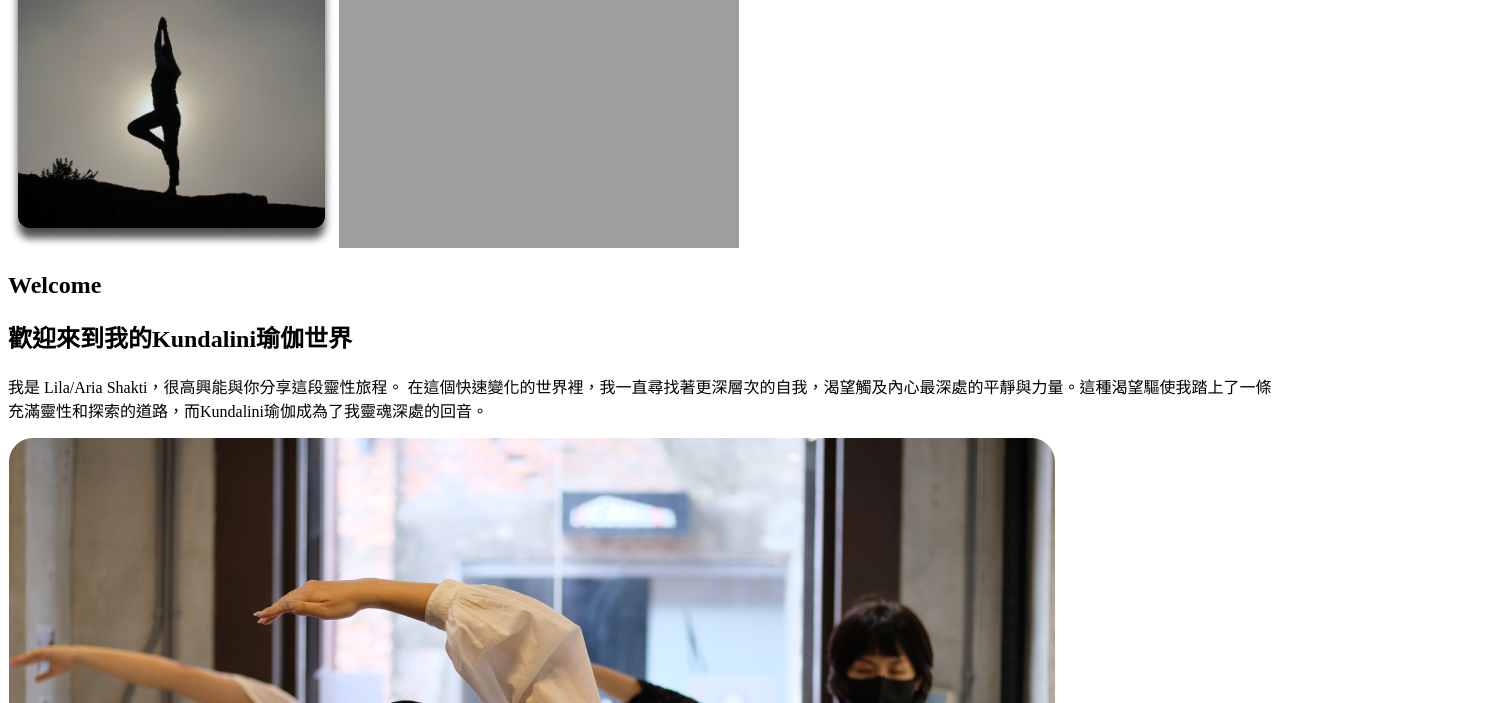
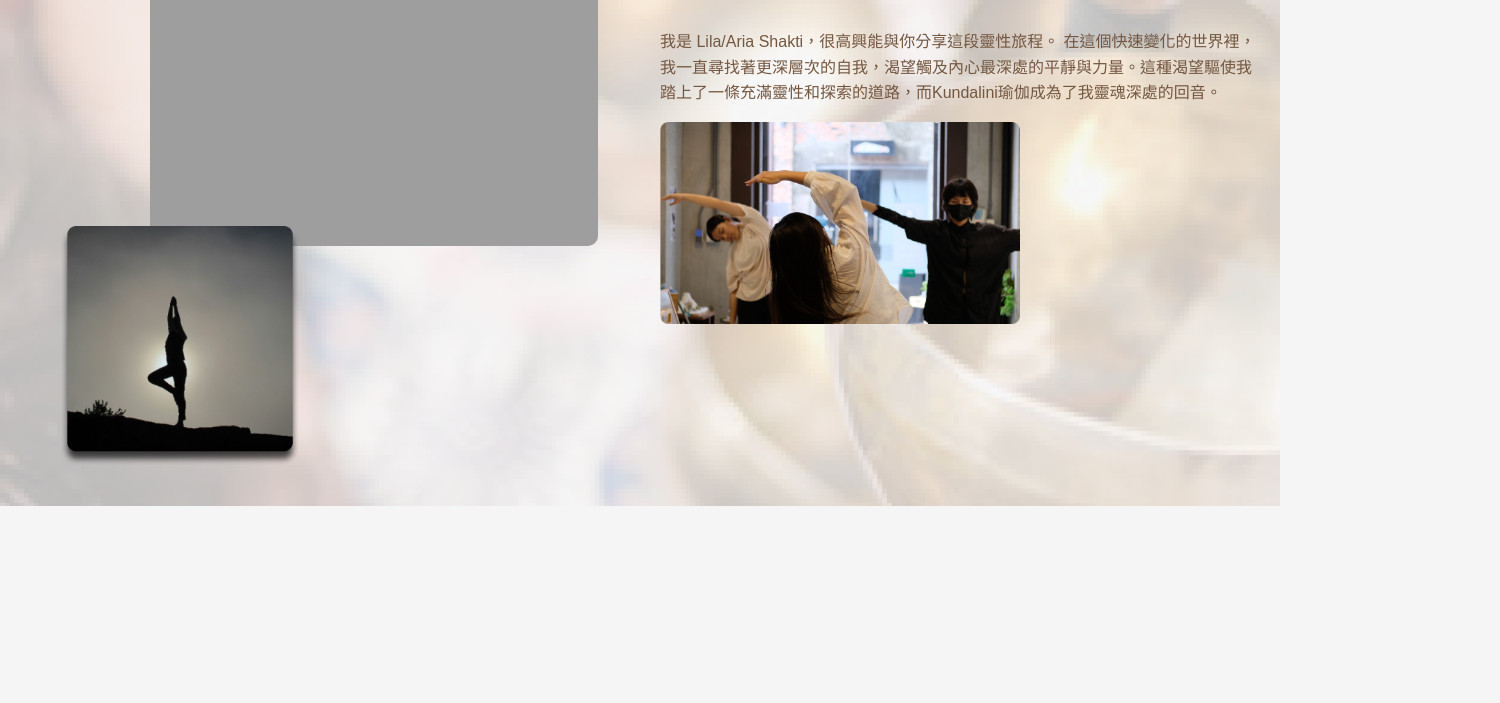
Before and after one commit to nanobit2019/myYogaPlace2024, a plain HTML site: page html/mystory.html in a window 1280 px wide. Shown: the part 258-961 px from the top of the page, 1500 px wide, since content can reach past the window. Drawn offline with Linux system fonts and the light colour scheme; files that its build step writes are made by us from their sources; the site is published under a folder, as on GitHub Pages, so addresses that start at the root find nothing; files whose address does not match are found by name; a web font is replaced by a local one.

Commit message:
Update mystory.html

```diff
--- a/html/mystory.html
+++ b/html/mystory.html
@@ -16,9 +16,9 @@
       href="https://fonts.googleapis.com/css2?family=Luxurious+Roman&display=swap"
       rel="stylesheet"
     />
-    <link rel="stylesheet" href="/public/Style/base.css" />
-    <link rel="stylesheet" href="/public/Style/breakpoint.css" />
-    <link rel="stylesheet" href="/public/Style/mystory.css" />
+    <link rel="stylesheet" href="public/Style/base.css" />
+    <link rel="stylesheet" href="public/Style/breakpoint.css" />
+    <link rel="stylesheet" href="public/Style/mystory.css" />
     <script src="../action.js" defer></script>
   </head>
   <body>
```
